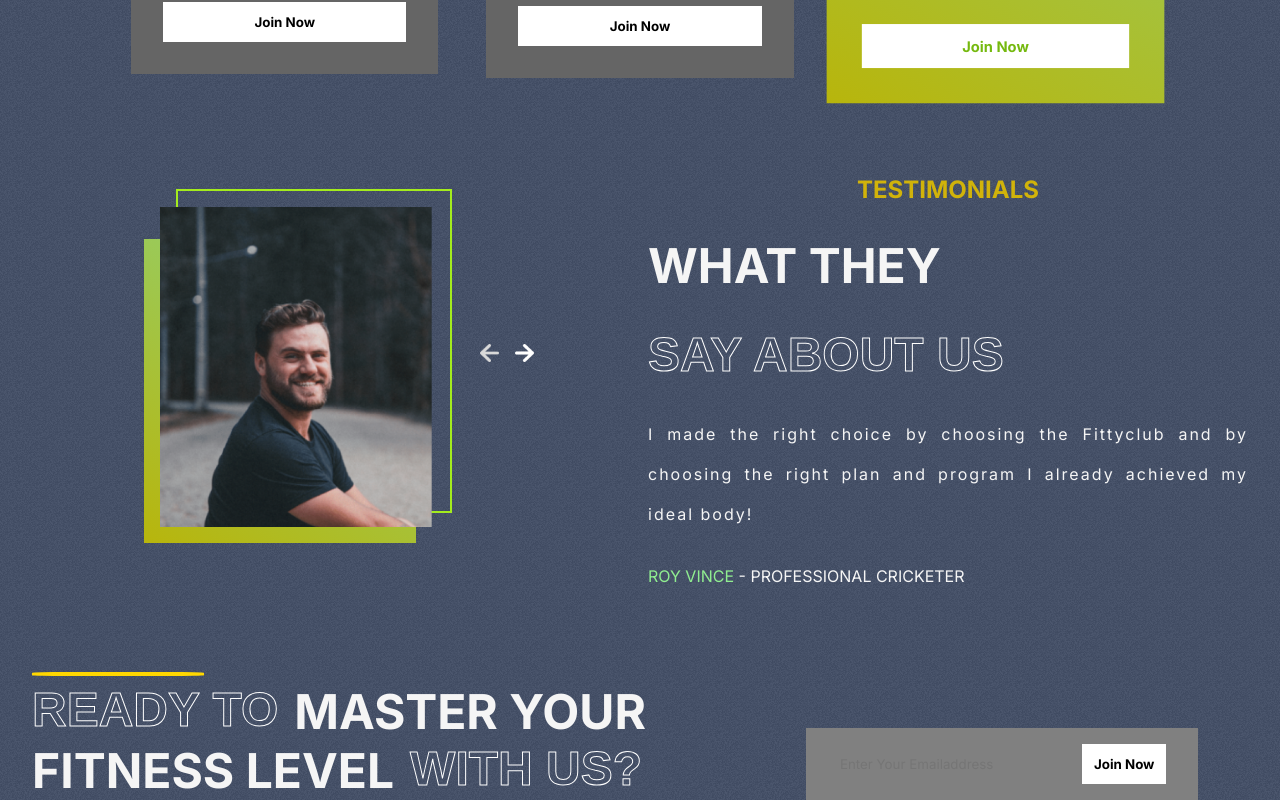
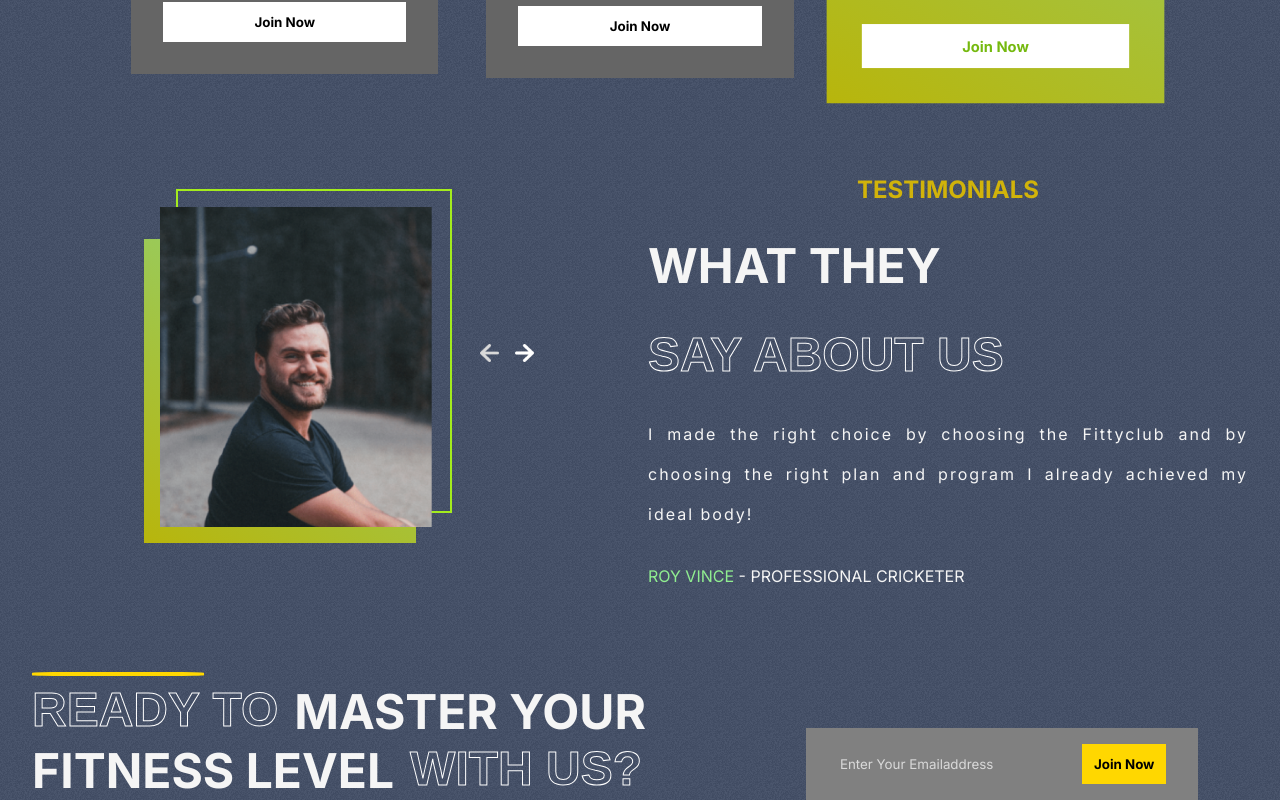
Before and after one commit to gihanthakavishan/Gymnasium_Application, a React (Create React App) app: page / in a window 1280 px wide. Shown: the part 2403-3203 px from the top of the page. Built offline with nearby package versions, Linux system fonts and the light colour scheme.

Commit message:
use emailjs libraryt o take mails

```diff
--- a/src/components/Join/Join.css
+++ b/src/components/Join/Join.css
@@ -41,3 +41,9 @@
     color: var(--lightgray);
 
 }
+ ::placeholder{
+    color: var(--lightgray);
+ }
+ .btn-j{
+    background-color: var(--gold);
+ }
--- a/src/components/Join/Join.jsx
+++ b/src/components/Join/Join.jsx
@@ -1,7 +1,8 @@
-import React from 'react';
+import React, { useRef } from 'react';
 import './Join.css';
-
+import emails from '@emailjs/browser';
 const Join = () => {
+   const form = useRef()
   return (
     <div className="Join" id="join-us">
       <div className="left-j">
```
